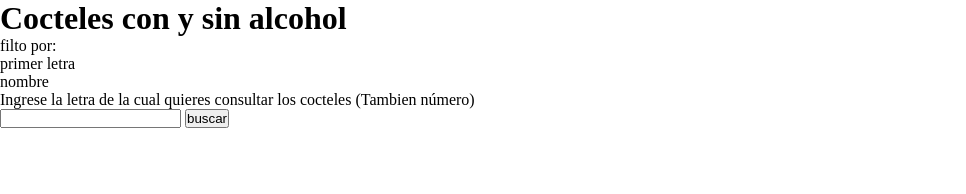
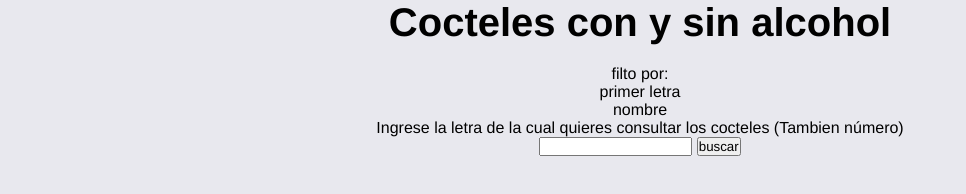
Before and after one commit to Jeissoncar97/Apis, a website: page Cocteles/cocktail.html in a window 1280 px wide. Shown: the whole page, without its empty margins (0-966 px from the left). Drawn offline with Linux system fonts and the light colour scheme.

Commit message:
changes CSS

```diff
--- a/Cocteles/cocktail.html
+++ b/Cocteles/cocktail.html
@@ -11,21 +11,29 @@
     <div class="navbar">
         <p>filto por: </p>
         <ul>
-            <li>primer letra</li>
-            <li>nombre</li>
+            <li id="por-letra">primer letra</li>
+            <li id="por-nombre">nombre</li>
         </ul>
     </div>
-    <div class="contenedor contenedor-porLetra active">
+    <div class="contenedor-general contenedor-porLetra active">
+        <div class="contenedor">
             <p>Ingrese la letra de la cual quieres consultar los cocteles (Tambien número)</p>
             <input class="letra-coctel" type="text" maxlength="1">
             <button class="btn-letra">buscar</button>
+            <div class="contenedor-resultado">
                 <div class="resultados"></div>
             </div>
-    <div class="contenedor contenedor-porNombre">
+        </div>
+    </div>
+    <div class="contenedor-general contenedor-porNombre">
+        <div class="contenedor ">
             <p>Ingrese el nombre de la cual quieres consultar los cocteles</p>
             <input class="nombre-coctel" type="text" maxlength="20">
             <button class="btn-nombre">buscar</button>
+            <div class="contenedor-resultado">
                 <div class="resultados"></div>
+            </div>
+        </div>
     </div>
     <script src="./script-cocktail.js"></script>
 </body>
--- a/Cocteles/script-cocktail.js
+++ b/Cocteles/script-cocktail.js
@@ -31,10 +31,10 @@ function obtenerCocteles(){
                     instructions = coctel.strInstructions
                 }
                 html += `
-                    <div>
+                    <div class = "resultado">
                         <h2>${contador}. ${coctel.strDrink}</h2>
-                        <p>Categoría: ${coctel.strCategory}</p>
-                        <p>Instrucciones: ${instructions}</p>
+                        <p><strong>Categoría: </strong>${coctel.strCategory}</p>
+                        <p><strong>Instrucciones: </strong>${instructions}</p>
                         <img src="${coctel.strDrinkThumb}" alt="coctel">
 
                     </div>
--- a/Cocteles/style-cocktail.css
+++ b/Cocteles/style-cocktail.css
@@ -2,10 +2,52 @@
     margin: 0;
     padding: 0;
     box-sizing: border-box;
+    list-style: none;
+    text-decoration: none;
+    font-family: Helvetica, sans-serif   ;
 }
-.contenedor{
-    opacity: 0;
+:root{
+    --body-bg: #f5f5fc ;
+    --fondoLight--: #e8e8ee;
+    --fondoDrack--: #121528;
+    --blue-claro--: #5ecbdc;
+    --blue-oscuro--: #005f84;
+    --prymary--: #069cb8;
+    --secondary--: #dc6f5e;
 }
-.contenedor.active{
-    opacity: 1 ;
+body{
+    display: flex;
+    justify-content: center;
+    text-align: center;
+    flex-direction: column;
+    max-width: 1400px;
+    margin  : 0 auto;
+    background-color: var(--fondoLight--);
 }
+.contenedor-general{
+    display: none;
+}
+.contenedor-general.active{
+    display: block;
+
+}
+.resultado img{
+    width: 200px;
+    height: 200px;
+}
+
+h1{
+    font-size: 40px;
+    font-weight: 700;
+    margin-bottom: 20px;
+}
+.contenedor-general .resultados {
+    display: grid;
+    grid-template-columns: repeat(auto-fill, minmax(300px,1fr));
+    gap: 20px;
+}
+.resultado{
+    background-color: white;
+    padding: 15px;
+    border-radius: 10px;
+}
```
Lines whose indentation alone changed are shown as unchanged.
